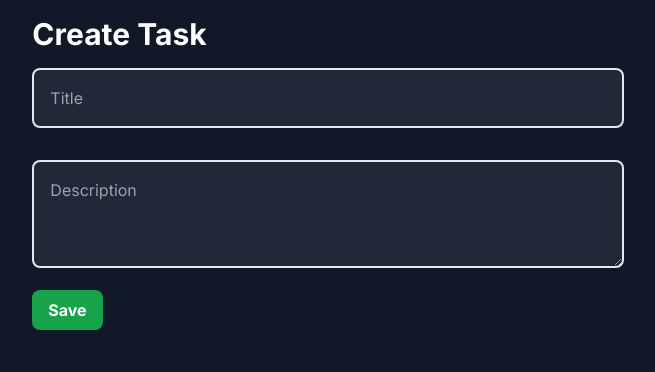
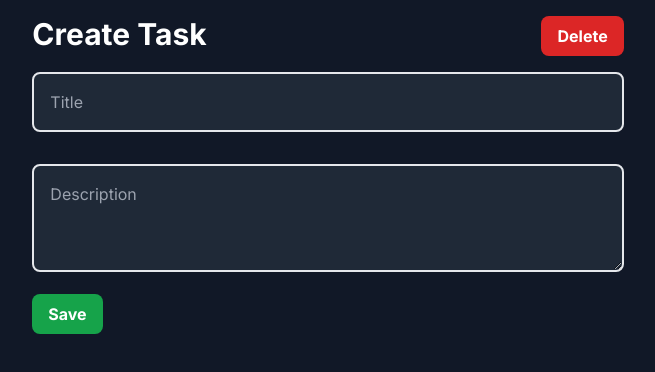
Before and after one commit to sergiovalbuena/nextjs-mongodb-crud, a Next.js app: page /tasks/new in a window 1280 px wide. Shown: the top 372 px of the page, without its empty margins (312-967 px from the left). Built offline with nearby package versions, Linux system fonts and the light colour scheme.

Commit message:
deleting function added in the frontEnd and rendering form title depending if has a params.id or not

```diff
--- a/src/app/tasks/new/page.js
+++ b/src/app/tasks/new/page.js
@@ -38,6 +38,21 @@ export default function FormPage() {
     }
 
 
+    const handleDelete = async () => {
+        //console.log("deleting")
+        try {
+            if (window.confirm("Are you sure you want to delete it?")) {
+                const res = await fetch(`/api/tasks/${params.id}`, {
+                    method: 'DELETE',
+                })
+                router.push('/')
+                router.refresh()
+            }
+        } catch (error) {
+            console.log(error)
+        }
+    }
+
     const handleSumbit = async (e) => {
         e.preventDefault()
         //console.log(newTask)
@@ -51,6 +66,7 @@ export default function FormPage() {
         setNewTask({ ...newTask, [e.target.name]: e.target.value })
     }
 
+    //get task by id
     useEffect(() => {
         console.log(params)
     })
@@ -59,7 +75,23 @@ export default function FormPage() {
     return (
         <div className="h-[calc(100vh-7rem)] flex justify-center items-cneter">
             <form onSubmit={handleSumbit}>
-                <h1 className="font-bold text-3xl">Create Task</h1>
+
+                <header className="flex justify-between">
+
+
+                    <h1 className="font-bold text-3xl">
+                        {
+                            !params.id ? "Create Task" : " Update Task"
+                        }
+                    </h1>
+
+                    <button
+                        type="button"
+                        className="bg-red-600 hover:bg-red-700 text-white font-bold py-2 px-4 rounded-lg"
+                        onClick={handleDelete}>
+                        Delete
+                    </button>
+                </header>
                 <input
                     type="text"
                     name="title"
@@ -75,6 +107,7 @@ export default function FormPage() {
                     onChange={handleChange}
                 />
                 <button
+                    type="submit"
                     className="bg-green-600 hover:bg-green-700 text-white font-bold py-2 px-4 rounded-lg"
                 >Save</button>
 
```
